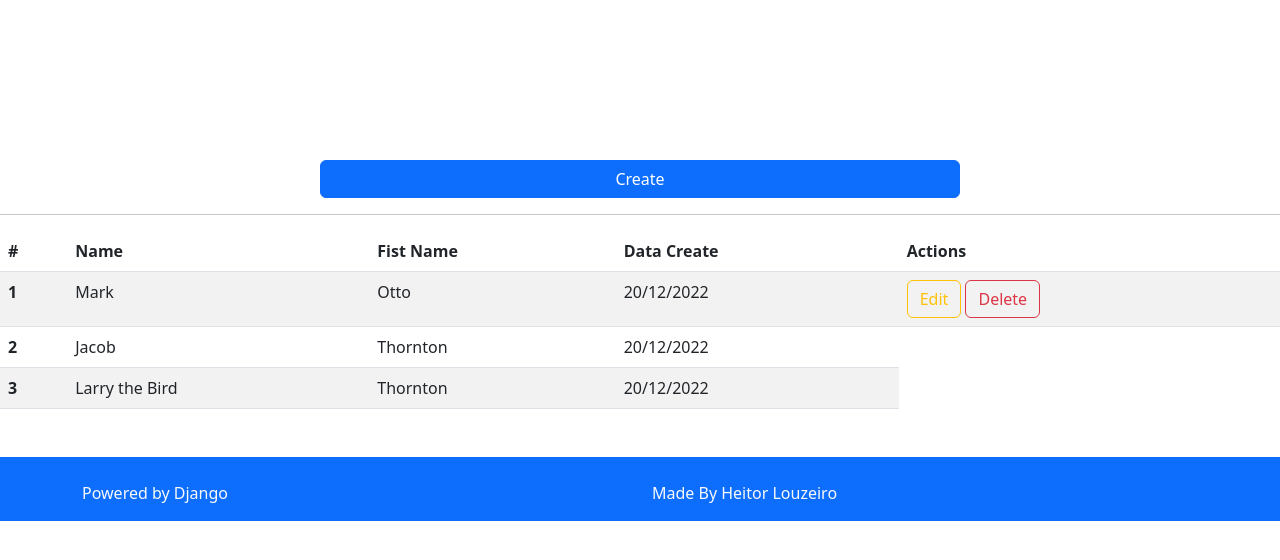
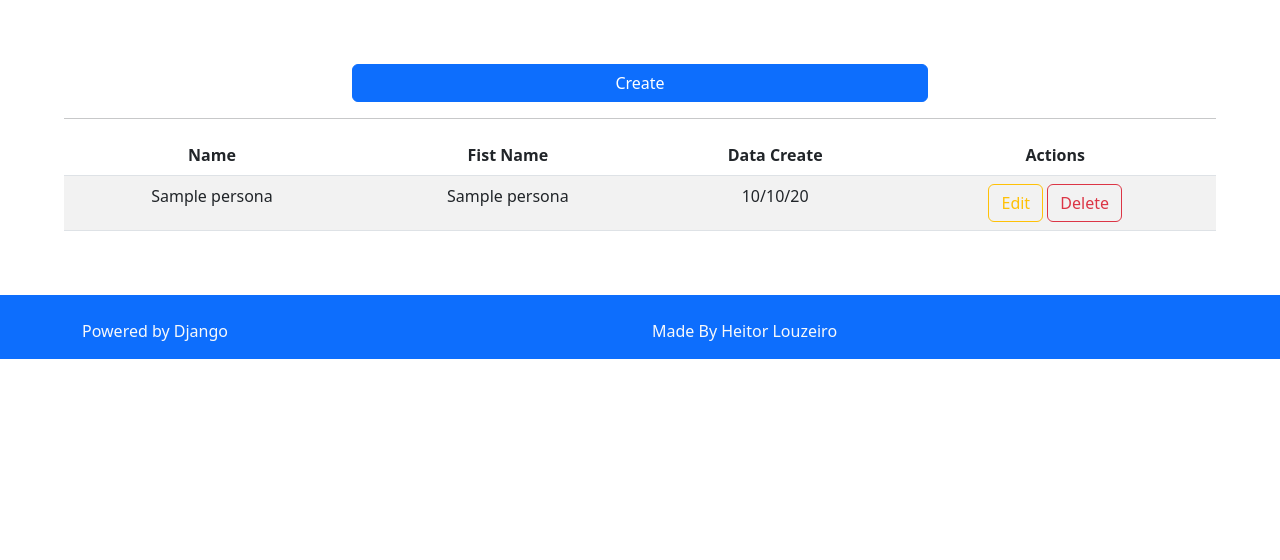
Before and after one commit to HeitorLouzeiro/CRUD-Modal, a Django app: template modal/templates/modal/pages/home.html in a window 1280 px wide. Shown: the top 560 px of the page. Run offline with Django 3.2, Linux system fonts and the light colour scheme; the template is opened without the code that fills it: most values are stand-ins (such as "Sample title", 1, 10 or a date in 2020).

Commit message:
CRUD with modal.

```diff
--- a/modal/templates/modal/pages/home.html
+++ b/modal/templates/modal/pages/home.html
@@ -1,18 +1,16 @@
 {% extends 'base.html' %}
 {% block content %}
-<section class="home" style="margin-top:10rem;">
-
+  <section class="home" style="margin: 4rem;">
     <div>
       <div class="d-grid gap-2 col-6 mx-auto">
         {% include 'modal/pages/partialmodal/createmodal.html' %}
       </div>
     </div>
 
-    <hr>
-    <table class="table table-striped table-hover">
+    <hr />
+    <table class="table table-striped table-hover text-center">
       <thead>
         <tr>
-          <th scope="col">#</th>
           <th scope="col">Name</th>
           <th scope="col">Fist Name</th>
           <th scope="col">Data Create</th>
@@ -20,30 +18,19 @@
         </tr>
       </thead>
       <tbody>
+        {% for persona in personas %}
           <tr>
-          <th scope="row">1</th>
-        <td>Mark</td>
-        <td>Otto</td>
-        <td>20/12/2022</td>
+            <td>{{ persona.name }}</td>
+            <td>{{ persona.fistName }}</td>
+            <td>{{ persona.data|date:"d/m/y" }}</td>
             <td>
               {% include 'modal/pages/partialmodal/editmodal.html' %}
               {% include 'modal/pages/partialmodal/deletemodal.html' %}
             </td>
           </tr>
-      <tr>
-          <th scope="row">2</th>
-        <td>Jacob</td>
-        <td>Thornton</td>
-        <td>20/12/2022</td>
-
-      </tr>
-      <tr>
-        <th scope="row">3</th>
-        <td>Larry the Bird</td>
-        <td>Thornton</td>
-        <td>20/12/2022</td>
-
-    </tr>
+        {% empty %}
+          <h3 style="text-align: center;">Sorry, no data in this list.</h3>
+        {% endfor %}
       </tbody>
     </table>
   </section>
--- a/modal/templates/modal/pages/partialmodal/createmodal.html
+++ b/modal/templates/modal/pages/partialmodal/createmodal.html
@@ -9,19 +9,22 @@
         <button type="button" class="btn-close" data-bs-dismiss="modal" aria-label="Close"></button>
       </div>
       <div class="modal-body">
+        <form action={% url 'modal:createModal' %} method="POST">
+          {% csrf_token %}
           <div class="form-floating mb-3">
-          <input type="text" class="form-control" id="floatingInput" placeholder="name" />
+            <input type="text" class="form-control" id="floatingInput" name="name" placeholder="name" />
             <label for="floatingInput">Name</label>
           </div>
           <div class="form-floating mb-3">
-          <input type="text" class="form-control" id="floatingInput" placeholder="First Name" />
+            <input type="text" class="form-control" id="floatingInput" name="fist_name" placeholder="First Name" />
             <label for="floatingInput">First Name</label>
           </div>
         </div>
         <div class="modal-footer">
           <button type="button" class="btn btn-secondary" data-bs-dismiss="modal">Close</button>
-        <button type="button" class="btn btn-primary">Save changes</button>
+          <button type="submit" class="btn btn-primary">Save changes</button>
+        </div>
+      </form>
     </div>
   </div>
 </div>
-</div>
--- a/modal/templates/modal/pages/partialmodal/deletemodal.html
+++ b/modal/templates/modal/pages/partialmodal/deletemodal.html
@@ -1,27 +1,25 @@
-<button type="button" class="btn btn-outline-danger" data-bs-toggle="modal" data-bs-target="#deleteModal">
-    Delete
-</button>
+<button type="button" class="btn btn-outline-danger" data-bs-toggle="modal" data-bs-target="#deleteModal{{ persona.id }}">Delete</button>
 
 <!-- Modal -->
-  <div class="modal fade" id="deleteModal" tabindex="-1" aria-labelledby="deleteModalLabel" aria-hidden="true">
+<div class="modal fade" id="deleteModal{{ persona.id }}" tabindex="-1" aria-labelledby="deleteModalLabel" aria-hidden="true">
   <div class="modal-dialog">
     <div class="modal-content">
       <div class="modal-header">
-          <h1 class="modal-title fs-5" id="deleteModalLabel">Delete Mark</h1>
+        <h1 class="modal-title fs-5" id="deleteModalLabel">Delete {{ persona.name }} {{ persona.lastName }}</h1>
         <button type="button" class="btn-close" data-bs-dismiss="modal" aria-label="Close"></button>
       </div>
+      <form action={% url 'modal:deleteModal' %} method="POST">
+        {% csrf_token %}
+        <input type="hidden" name="persona_id" value="{{persona.id}}" />
         <div class="modal-body">
-            <h2>
-                Are you sure you want to delete this data?
-            </h2>
-            <h2>
-                This action cannot be reversed.
-            </h2>
+          <h2>Are you sure you want to delete {{ persona.name }} {{ persona.lastName }}?</h2>
+          <h2>This action cannot be reversed.</h2>
         </div>
         <div class="modal-footer">
           <button type="button" class="btn btn-secondary" data-bs-dismiss="modal">Close</button>
-          <button type="button" class="btn btn-danger">Delete Data</button>
+          <button type="submit" class="btn btn-danger">Delete Data</button>
+        </div>
+      </form>
     </div>
   </div>
 </div>
-  </div>
--- a/modal/templates/modal/pages/partialmodal/editmodal.html
+++ b/modal/templates/modal/pages/partialmodal/editmodal.html
@@ -1,27 +1,31 @@
-<button type="button" class="btn btn-outline-warning" data-bs-toggle="modal" data-bs-target="#editModal">Edit</button>
+<button type="button" class="btn btn-outline-warning" data-bs-toggle="modal" data-bs-target="#editModal{{ persona.id }}">Edit</button>
 
 <!-- Modal -->
-<div class="modal fade" id="editModal" tabindex="-1" aria-labelledby="editModalLabel" aria-hidden="true">
+<div class="modal fade" id="editModal{{ persona.id }}" tabindex="-1" aria-labelledby="editModalLabel" aria-hidden="true">
   <div class="modal-dialog">
     <div class="modal-content">
       <div class="modal-header">
-        <h1 class="modal-title fs-5" id="editModalLabel">Edit Mark</h1>
+        <h1 class="modal-title fs-5" id="editModalLabel">Edit {{ persona.name }} {{ persona.fistName }}</h1>
         <button type="button" class="btn-close" data-bs-dismiss="modal" aria-label="Close"></button>
       </div>
+      <form action={% url 'modal:editModal' %} method="POST">
+        {% csrf_token %}
         <div class="modal-body">
+          <input type="hidden" name="persona_id" value="{{persona.id}}" />
           <div class="form-floating mb-3">
-          <input type="text" class="form-control" id="floatingInput" placeholder="name" value="Mark"/>
+            <input type="text" class="form-control" name="name" id="floatingInput" placeholder="name" value="{{ persona.name }}" />
             <label for="floatingInput">Name</label>
           </div>
           <div class="form-floating mb-3">
-          <input type="text" class="form-control" id="floatingInput" placeholder="First Name" value="Otto"/>
+            <input type="text" class="form-control" name="fist_name" id="floatingInput" placeholder="First Name" value="{{ persona.fistName }}" />
             <label for="floatingInput">First Name</label>
           </div>
         </div>
         <div class="modal-footer">
           <button type="button" class="btn btn-secondary" data-bs-dismiss="modal">Close</button>
-        <button type="button" class="btn btn-warning">Save changes</button>
+          <button type="submit" class="btn btn-warning">Save changes</button>
+        </div>
+      </form>
     </div>
   </div>
 </div>
-</div>
--- a/modal/urls.py
+++ b/modal/urls.py
@@ -6,4 +6,7 @@ app_name = 'modal'
 
 urlpatterns = [
     path('', views.home, name='home'),
+    path('create/', views.createModal, name='createModal'),
+    path('edit/', views.editModal, name='editModal'),
+    path('delete/', views.deleteModal, name='deleteModal'),
 ]
```
Also changed, not shown: modal/views.py (+53 -2 lines). Lines whose indentation alone changed are shown as unchanged.
